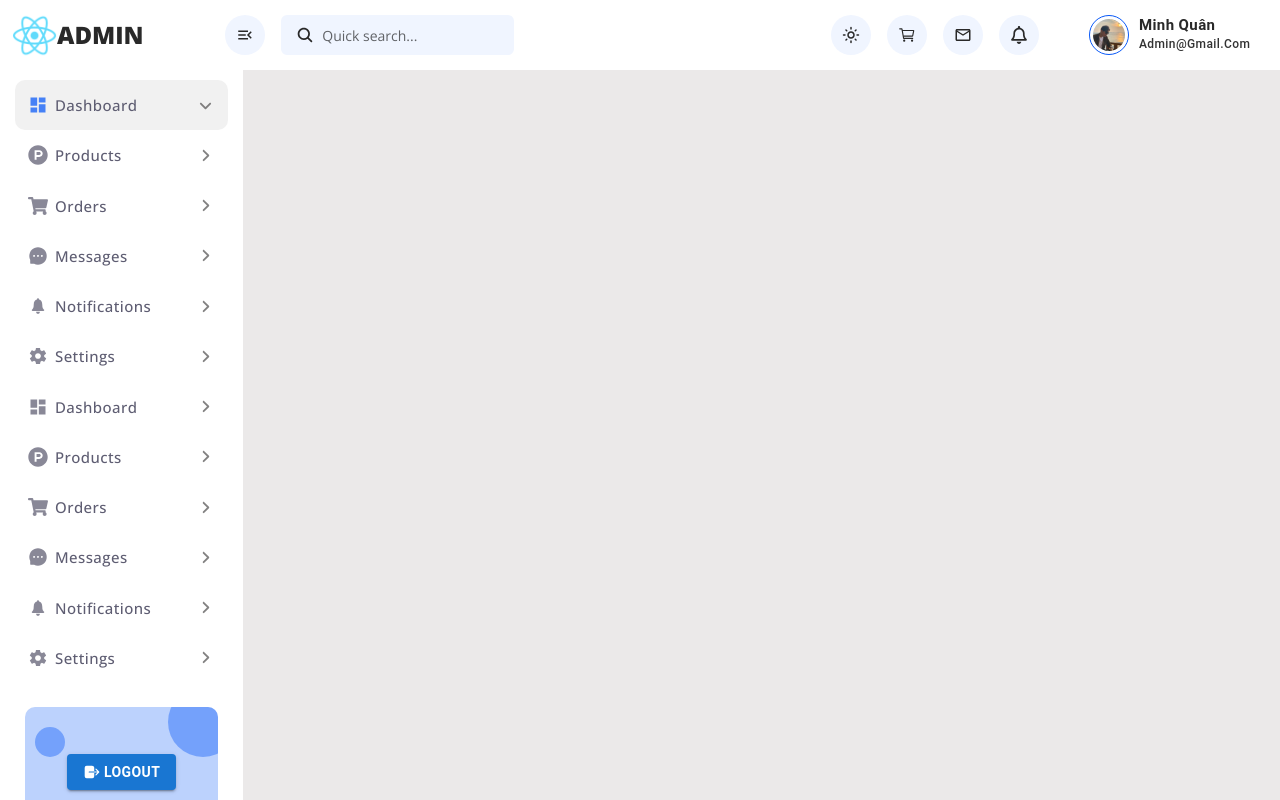
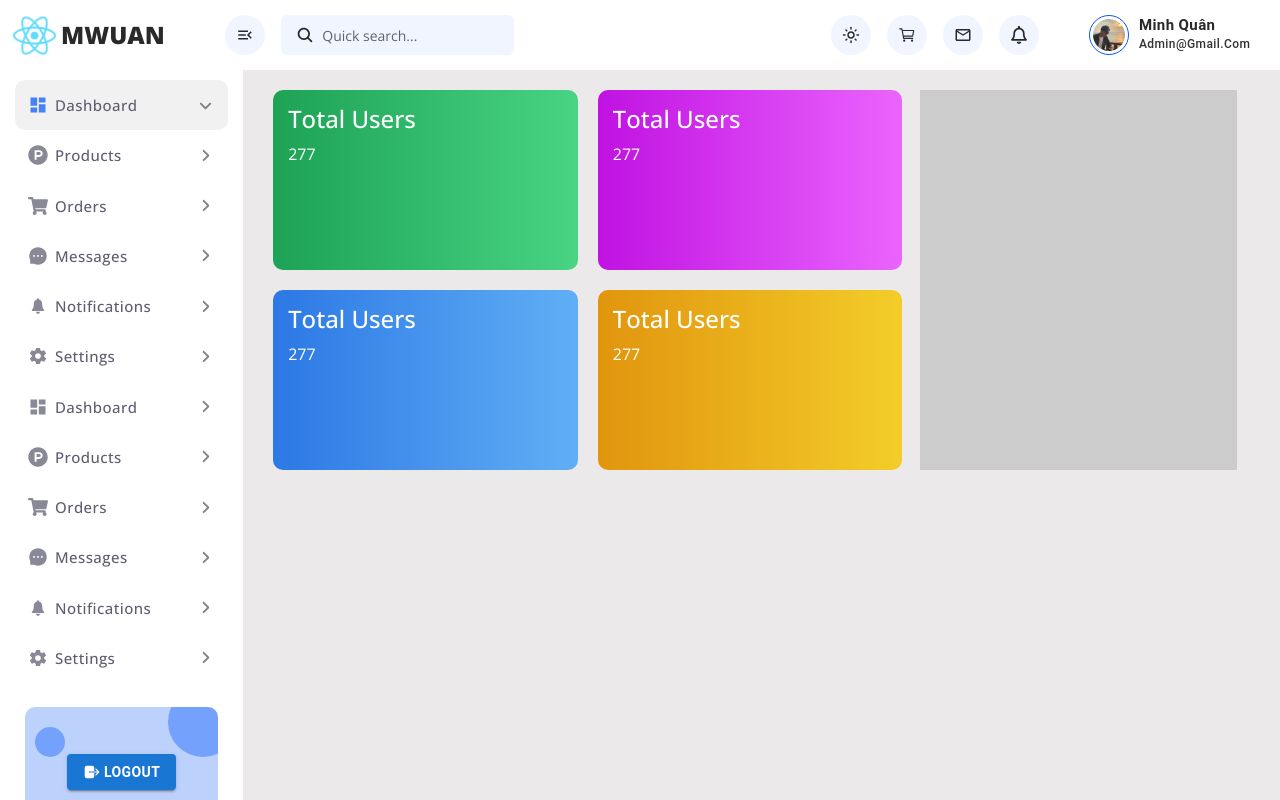
Before and after one commit to dovanminhquan0505/Dashboard-Reactjs, a React (Create React App) app: page / in a window 1280 px wide. Built offline with nearby package versions, Linux system fonts and the light colour scheme.

Commit message:
Create background gradient for statistics

```diff
--- a/src/App.css
+++ b/src/App.css
@@ -439,3 +439,33 @@
     font-size: 18px !important;
     margin-right: 3px;
 }
+
+/* Dashboard */
+.content {
+    width: 80%;
+    flex: 0 0 80%;
+}
+
+.right__content {
+    padding: 90px 30px;
+}
+
+.dashboardBoxWrapperRow .box {
+    width: 100%;
+    height: 100%;
+    background: #ccc;
+}
+
+.dashboardBoxWrapper {
+    gap: 20px;
+    width: 100%;
+    flex-wrap: wrap;
+}
+
+.dashboardBoxWrapper .dashboardBox {
+    width: 48%;
+    height: 180px;
+    border-radius: 10px;
+    overflow: hidden;
+    padding: 15px;
+}
--- a/src/components/Header/Header.jsx
+++ b/src/components/Header/Header.jsx
@@ -62,7 +62,7 @@
                                 className="d-flex align-items-center logo"
                             >
                                 <img src={logo} alt="" />
-                                <span className="ml-2">ADMIN</span>
+                                <span className="ms-1">MWUAN</span>
                             </Link>
                         </div>
 
--- /dev/null
+++ b/src/screens/Dashboard/components/DashboardBox.jsx
@@ -0,0 +1,25 @@
+import React, { useEffect } from "react";
+
+const DashboardBox = (props) => {
+    return (
+        <div
+            className="dashboardBox"
+            style={{
+                backgroundImage: `linear-gradient(to right, ${props.color?.[0]}, ${props.color?.[1]})`,
+            }}
+        >
+            <div className="d-flex w-100">
+                <div className="col1">
+                    <h4 className="text-white">Total Users</h4>
+                    <span className="text-white">277</span>
+                </div>
+
+                <div className="ms-auto">
+                    <span className="icon"></span>
+                </div>
+            </div>
+        </div>
+    );
+};
+
+export default DashboardBox;
--- a/src/screens/Dashboard/index.jsx
+++ b/src/screens/Dashboard/index.jsx
@@ -1,11 +1,27 @@
 import React from "react";
+import DashboardBox from "./components/DashboardBox";
 
 const Dashboard = () => {
     return (
         <>
-            <h1>Dashboard</h1>
+            <div className="right__content w-100">
+                <div className="row dashboardBoxWrapperRow">
+                    <div className="col-md-8">
+                        <div className="dashboardBoxWrapper d-flex">
+                            <DashboardBox color={["#1da256", "#48d483"]}/>
+                            <DashboardBox color={["#c012e2", "#eb64fe"]}/>
+                            <DashboardBox color={["#2c78e5", "#60aff5"]}/>
+                            <DashboardBox color={["#e1950e", "#f3cd29"]}/>
+                        </div>
+                    </div>
+
+                    <div className="col-md-4 ps-0">
+                        <div className="box"></div>
+                    </div>
+                </div>
+            </div>
         </>
-    )
-}
+    );
+};
 
 export default Dashboard;
```
